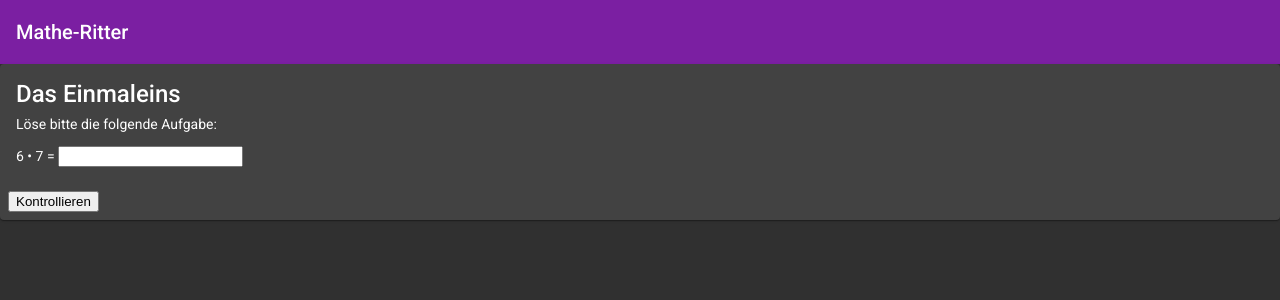
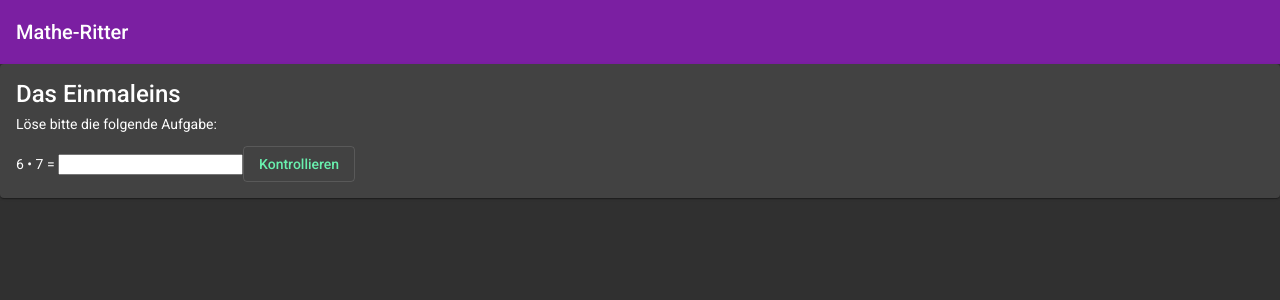
Before and after one commit to thkwalter/mathe-ritter, an Angular app: page / in a window 1280 px wide. Shown: the top 300 px of the page. Built offline with nearby package versions, Linux system fonts and the light colour scheme.

Commit message:
"Kontrollieren"-Knopf wird im Material Design dargestellt
https://github.com/thkwalter/mathe-ritter/projects/1#card-16423906

```diff
--- a/src/app/app.module.ts
+++ b/src/app/app.module.ts
@@ -8,6 +8,7 @@ import { EinmaleinsComponent } from './einmaleins/einmaleins.component';
 import { BrowserAnimationsModule } from '@angular/platform-browser/animations';
 import { MatToolbarModule } from '@angular/material/toolbar';
 import { MatCardModule } from '@angular/material/card';
+import { MatButtonModule } from '@angular/material/button';
 
 @NgModule
 ({
@@ -23,7 +24,8 @@ import { MatCardModule } from '@angular/material/card';
     AppRoutingModule,
     BrowserAnimationsModule,
     MatToolbarModule,
-    MatCardModule
+    MatCardModule,
+    MatButtonModule
   ],
   providers: [],
   bootstrap:
--- a/src/app/einmaleins/einmaleins.component.html
+++ b/src/app/einmaleins/einmaleins.component.html
@@ -8,10 +8,7 @@
 
   <p>
     {{faktor1}} &bull; {{faktor2}} = <input [(ngModel)]="eingegebenesErgebnis" placeholder="">
+    <button mat-stroked-button color="accent" (click)="kontrollieren()">Kontrollieren</button>
   </p>
   </mat-card-content>
-
-  <mat-card-actions>
-    <button (click)="kontrollieren()">Kontrollieren</button>
-  </mat-card-actions>
 </mat-card>
```
